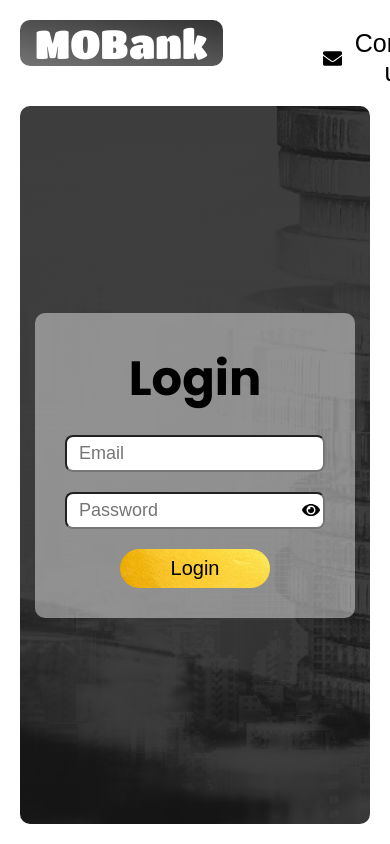
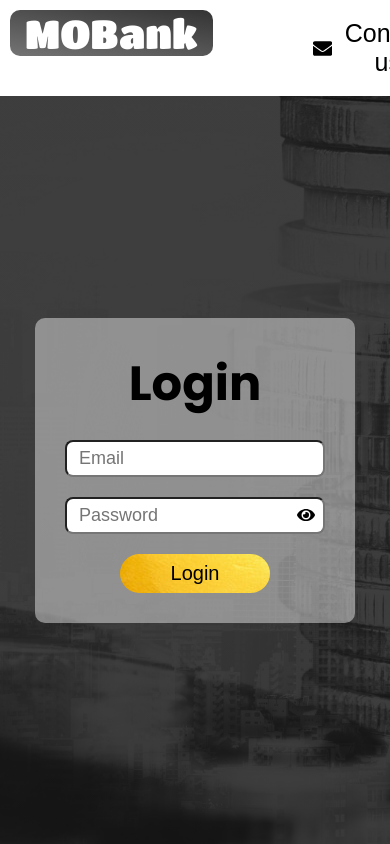
Before and after one commit to MayaShasho/MO-Bank, a React (Create React App) app in the folder front/: page /MO-Bank/login in a window 390 px wide. Shown: the top 844 px of the page. Built offline with nearby package versions, Linux system fonts and the light colour scheme.

Commit message:
add responsive web design

```diff
--- a/front/src/App.css
+++ b/front/src/App.css
@@ -1,34 +1,3 @@
-@keyframes fadeIn {
-  0% {
-    opacity: 0;
-  }
-
-  50% {
-    opacity: 0.5;
-  }
-
-  100% {
-    opacity: 1;
-  }
-}
-
-@keyframes fadeInScale {
-  0% {
-    opacity: 0;
-    transform: scale(0.8);
-  }
-
-  50% {
-    opacity: 0.5;
-    transform: scale(1.05);
-  }
-
-  100% {
-    opacity: 1;
-    transform: scale(1);
-  }
-}
-
 :root {
   --color-primary: #fae65d;
   --color-secondary: #d08100;
@@ -62,3 +31,41 @@ a {
   color: rgb(255, 255, 255);
   background: var(--color-secondary);
 }
+
+@keyframes fadeIn {
+  0% {
+    opacity: 0;
+  }
+
+  50% {
+    opacity: 0.5;
+  }
+
+  100% {
+    opacity: 1;
+  }
+}
+
+@keyframes fadeInScale {
+  0% {
+    opacity: 0;
+    transform: scale(0.8);
+  }
+
+  50% {
+    opacity: 0.5;
+    transform: scale(1.05);
+  }
+
+  100% {
+    opacity: 1;
+    transform: scale(1);
+  }
+}
+
+@media (max-width: 768px) {
+  .App {
+    padding:0px;
+  }
+
+}
--- a/front/src/components/dashboardPage/balance/balance.css
+++ b/front/src/components/dashboardPage/balance/balance.css
@@ -10,3 +10,12 @@
     margin-bottom: 20px;
     display: inline;
 }
+
+
+@media (max-width: 768px) {
+    .BalanceHeader {
+        font-size: 25px;
+        text-align: left;
+    }
+
+}
--- a/front/src/components/dashboardPage/createTransaction/createTransaction.css
+++ b/front/src/components/dashboardPage/createTransaction/createTransaction.css
@@ -18,3 +18,12 @@
 .SubmitTransaction {
     width: 250px;
 }
+
+@media (max-width: 768px) {
+    .CreateTransactionForm {
+        flex-direction: column;
+        gap: 15px;
+        padding-top: 25px;
+
+    }
+}
--- a/front/src/components/dashboardPage/dashboard.css
+++ b/front/src/components/dashboardPage/dashboard.css
@@ -23,3 +23,19 @@
     border-radius: 10px;
     padding-inline: 60px;
 }
+
+
+@media (max-width: 768px) {
+    .DashboardContainer {
+        padding: 0px;
+        border-radius: 0px;
+    }
+
+    .DashboardContainerCheck {
+        border-radius: 0px;
+    }
+    .DashboardHeader {
+        font-size: 40px;
+        padding: 15px;
+    }
+}
--- a/front/src/components/form/form.css
+++ b/front/src/components/form/form.css
@@ -74,12 +74,13 @@
 .ShowPassword {
     position: absolute;
     top: 50%;
-    right: 5px;
+    right: 10px;
     transform: translateY(-50%);
     background: none;
     border: none;
     cursor: pointer;
     display: flex;
+
 }
 
 .SignupForm {
@@ -105,3 +106,9 @@
 .pincode-input-container {
     margin: auto;
 }
+
+@media (max-width: 768px) {
+    .FormContainer {
+        border-radius: 0px;
+    }
+}
--- /dev/null
+++ b/front/src/components/header/header.css
@@ -0,0 +1,44 @@
+.AppHeader {
+    display: grid;
+    grid-template-columns: auto 1fr auto auto;
+    gap: 50px;
+    margin-bottom: 10px;
+}
+
+.AppLogo {
+    height: auto;
+    background: linear-gradient(190deg, #333, #757474);
+    border-radius: 10px;
+    color: white;
+    text-align: center;
+    align-content: center;
+    font-family: "Titan One", sans-serif;
+    font-size: 40px;
+    padding-inline: 15px;
+}
+
+.ContactUsButton {
+    grid-column-start: 3;
+}
+
+.LoginButton {
+    grid-column-start: 4;
+}
+
+.navButton {
+    background: none;
+    border: none;
+    font-size: 1rem;
+    cursor: pointer;
+    font-size: 25px;
+    display: flex;
+    gap: 10px;
+    align-items: center;
+}
+
+@media (max-width: 768px) {
+    .AppHeader {
+        margin: 10px;
+    }
+
+}
--- a/front/src/components/header/header.js
+++ b/front/src/components/header/header.js
@@ -1,3 +1,4 @@
+import './header.css';
 import React from 'react';
 import { FaEnvelope, FaUser } from 'react-icons/fa';
 import { Link } from 'react-router-dom';
--- a/front/src/components/landingPage/landing.css
+++ b/front/src/components/landingPage/landing.css
@@ -3,44 +3,6 @@
     flex-direction: column;
     height: 100%;
     opacity: 1;
-}
-
-.AppHeader {
-    display: grid;
-    grid-template-columns: auto 1fr auto auto;
-    gap: 50px;
-    margin-bottom: 10px;
-}
-
-.AppLogo {
-    height: auto;
-    background: linear-gradient(190deg, #333, #757474);
-    border-radius: 10px;
-    color: white;
-    text-align: center;
-    align-content: center;
-    font-family: "Titan One", sans-serif;
-    font-size: 40px;
-    padding-inline: 15px;
-}
-
-.navButton {
-    background: none;
-    border: none;
-    font-size: 1rem;
-    cursor: pointer;
-    font-size: 25px;
-    display: flex;
-    gap: 10px;
-    align-items: center;
-}
-
-.ContactUsButton {
-    grid-column-start: 3;
-}
-
-.LoginButton {
-    grid-column-start: 4;
 }
 
 .MainContent {
@@ -89,3 +51,10 @@
 .GetStartedButton:hover {
     box-shadow: 0 12px 16px 0 rgba(0, 0, 0, 0.24), 0 17px 50px 0 rgba(0, 0, 0, 0.19);
 }
+
+@media (max-width: 768px) {
+    .MainContent {
+        border-radius: 0;
+    }
+
+}
```
